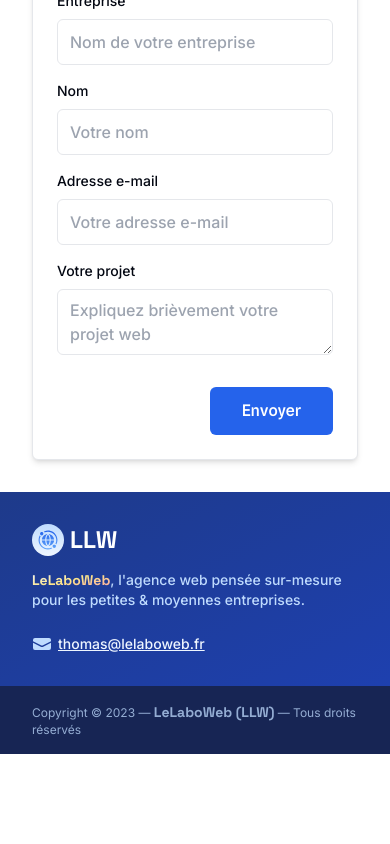
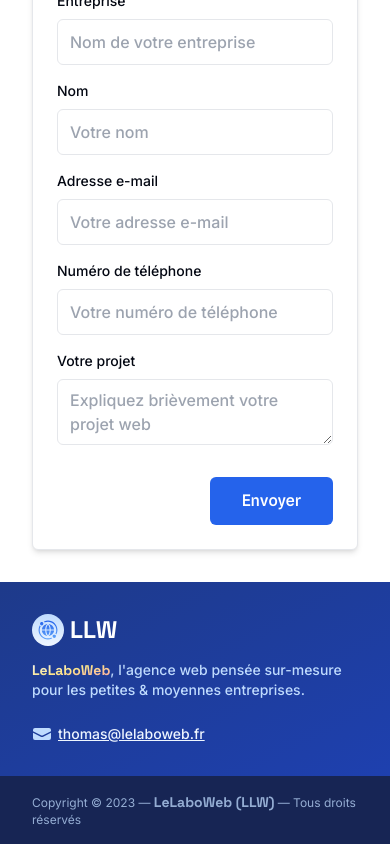
Before and after one commit to TotomInc/tcaweb, a Next.js app: page /contact in a window 390 px wide. Shown: the part 740-1584 px from the top of the page. Before the commit the page ends 1494 px from the top, so only its background shows below. Built offline with nearby package versions, Linux system fonts and the light colour scheme.

Commit message:
feat(contact): add phone-number

```diff
--- a/app/api/contact/route.ts
+++ b/app/api/contact/route.ts
@@ -5,6 +5,7 @@ const schema = z.object({
   entreprise: z.string().min(2).max(50),
   nom: z.string().min(2).max(50),
   email: z.string().email(),
+  phone: z.string().min(2).max(50),
   message: z.string().min(2).max(1000),
 });
 
@@ -16,12 +17,13 @@ export async function POST(request: Request) {
     return NextResponse.json({ message: "Bad request" }, { status: 400 });
   }
 
-  const { entreprise, nom, email, message } = await request.json();
+  const { entreprise, nom, email, phone, message } = await request.json();
 
   const validated = schema.safeParse({
     entreprise,
     nom,
     email,
+    phone,
     message,
   });
 
@@ -34,6 +36,7 @@ export async function POST(request: Request) {
   formData.append("entreprise", validated.data.entreprise);
   formData.append("nom", validated.data.nom);
   formData.append("email", validated.data.email);
+  formData.append("phone", validated.data.phone);
   formData.append("message", validated.data.message);
 
   try {
--- a/components/sections/ContactForm.tsx
+++ b/components/sections/ContactForm.tsx
@@ -46,6 +46,7 @@ export function ContactForm() {
   const [entreprise, setEntreprise] = useState("");
   const [nom, setNom] = useState("");
   const [email, setEmail] = useState("");
+  const [phone, setPhone] = useState("");
   const [message, setMessage] = useState("");
 
   const handleOnSubmit: React.FormEventHandler<HTMLFormElement> = async (e) => {
@@ -60,6 +61,7 @@ export function ContactForm() {
         entreprise,
         nom,
         email,
+        phone,
         message,
       }),
     });
@@ -107,6 +109,7 @@ export function ContactForm() {
               id="entreprise"
               placeholder="Nom de votre entreprise"
               onChange={(e) => setEntreprise(e.target.value)}
+              required
             />
           </div>
 
@@ -118,6 +121,7 @@ export function ContactForm() {
               id="nom"
               placeholder="Votre nom"
               onChange={(e) => setNom(e.target.value)}
+              required
             />
           </div>
 
@@ -129,6 +133,19 @@ export function ContactForm() {
               id="email"
               placeholder="Votre adresse e-mail"
               onChange={(e) => setEmail(e.target.value)}
+              required
+            />
+          </div>
+
+          <div className="flex w-full flex-col">
+            <Label htmlFor="email">Numéro de téléphone</Label>
+
+            <Input
+              name="email"
+              id="email"
+              placeholder="Votre numéro de téléphone"
+              onChange={(e) => setPhone(e.target.value)}
+              required
             />
           </div>
 
@@ -140,6 +157,7 @@ export function ContactForm() {
               id="message"
               placeholder="Expliquez brièvement votre projet web"
               onChange={(e) => setMessage(e.target.value)}
+              required
             />
           </div>
         </div>
```
